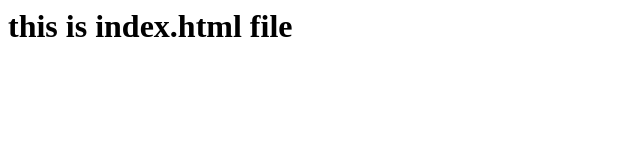
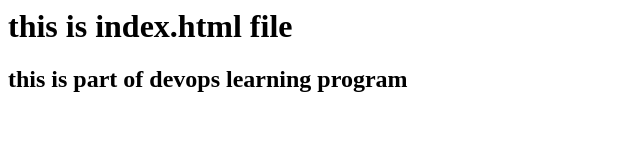
Before and after one commit to preevo/mktsgitrepo, a plain HTML site: page index.html in a window 1280 px wide. Shown: the whole page, without its empty margins (0-640 px from the left). Drawn offline with Linux system fonts and the light colour scheme.

Commit message:
added course specific details

```diff
--- a/index.html
+++ b/index.html
@@ -1 +1,2 @@
 <h1> this is index.html file </h1>
+<h2> this is part of devops learning program </h2>
```
